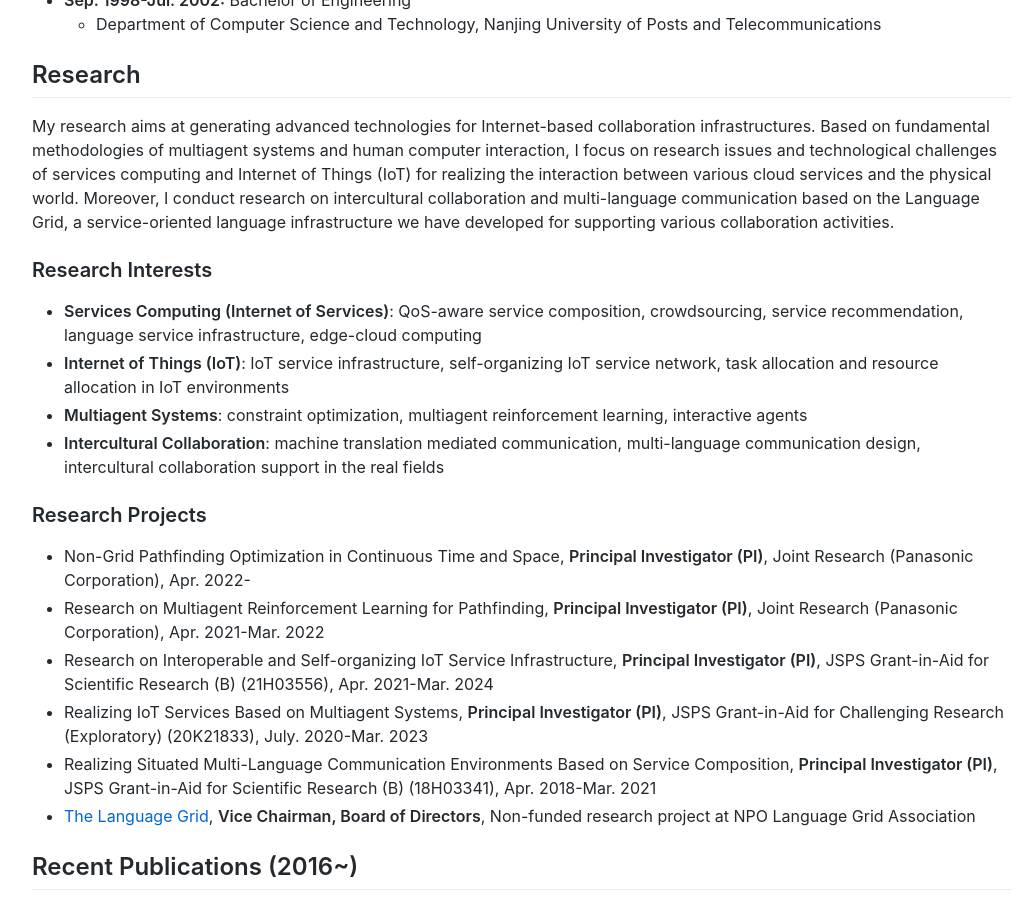
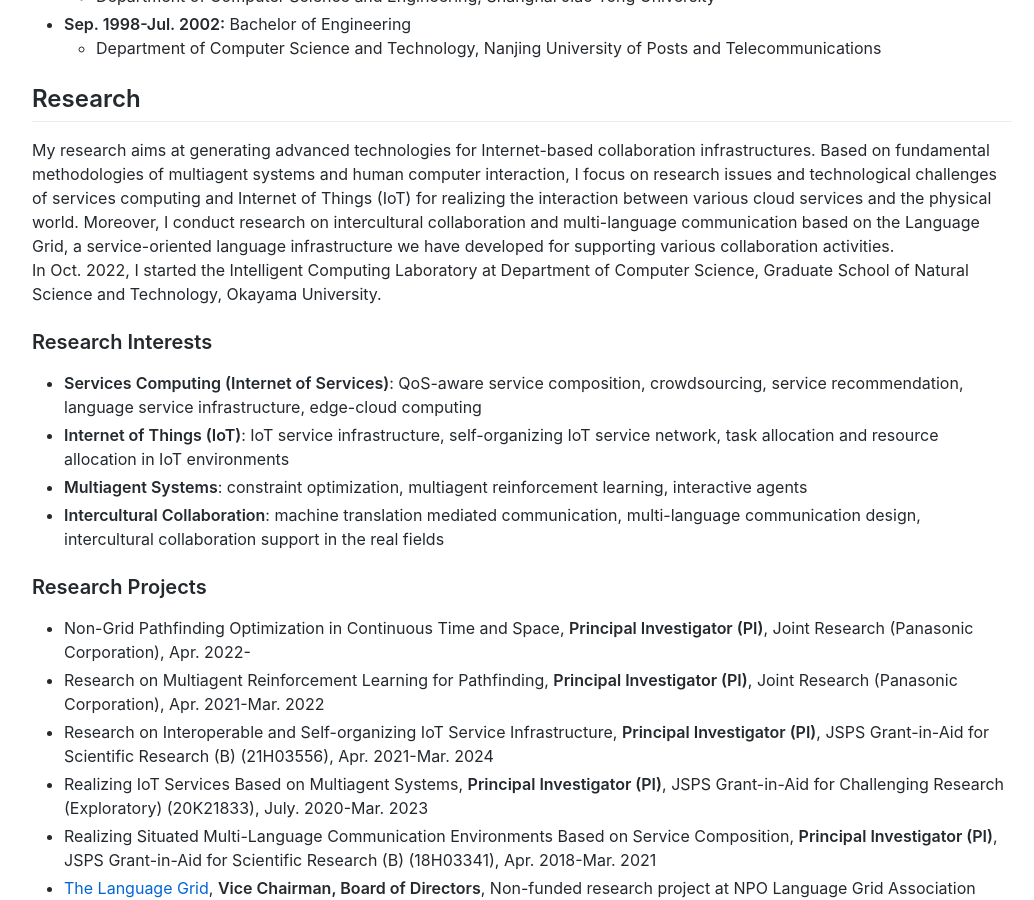
Before and after one commit to lindh/lindh.github.io, a Jekyll site: the page built from index.md, in a window 1280 px wide and 900 px high, scrolled down 963 px. Shown: the whole window, without its empty margins (118-1152 px from the left). Built offline with Jekyll 4.4.1, drawn with Linux system fonts in a browser that asks for light colours; comment, search, counter and statistics services are not loaded; some of the changed text lies outside the part shown.

Commit message:
Update index.md

```diff
--- a/index.md
+++ b/index.md
@@ -7,6 +7,8 @@
 <br>
 
 <img align="left" src="./images/lin.jpg"/>
+   Intelligent Computing Laboratory, Department of Computer Science,
+   <br>
    Graduate School of Natural Science and Technology, Okayama University
    <br>
    <br>
@@ -45,6 +47,8 @@
 
 ## Research
 My research aims at generating advanced technologies for Internet-based collaboration infrastructures. Based on fundamental methodologies of multiagent systems and human computer interaction, I focus on research issues and technological challenges of services computing and Internet of Things (IoT) for realizing the interaction between various cloud services and the physical world. Moreover, I conduct research on intercultural collaboration and multi-language communication based on the Language Grid, a service-oriented language infrastructure we have developed for supporting various collaboration activities.
+<br>
+In Oct. 2022, I started the Intelligent Computing Laboratory at Department of Computer Science, Graduate School of Natural Science and Technology, Okayama University.
 
 ### Research Interests
 - **Services Computing (Internet of Services)**: QoS-aware service composition, crowdsourcing, service recommendation, language service infrastructure, edge-cloud computing
```
